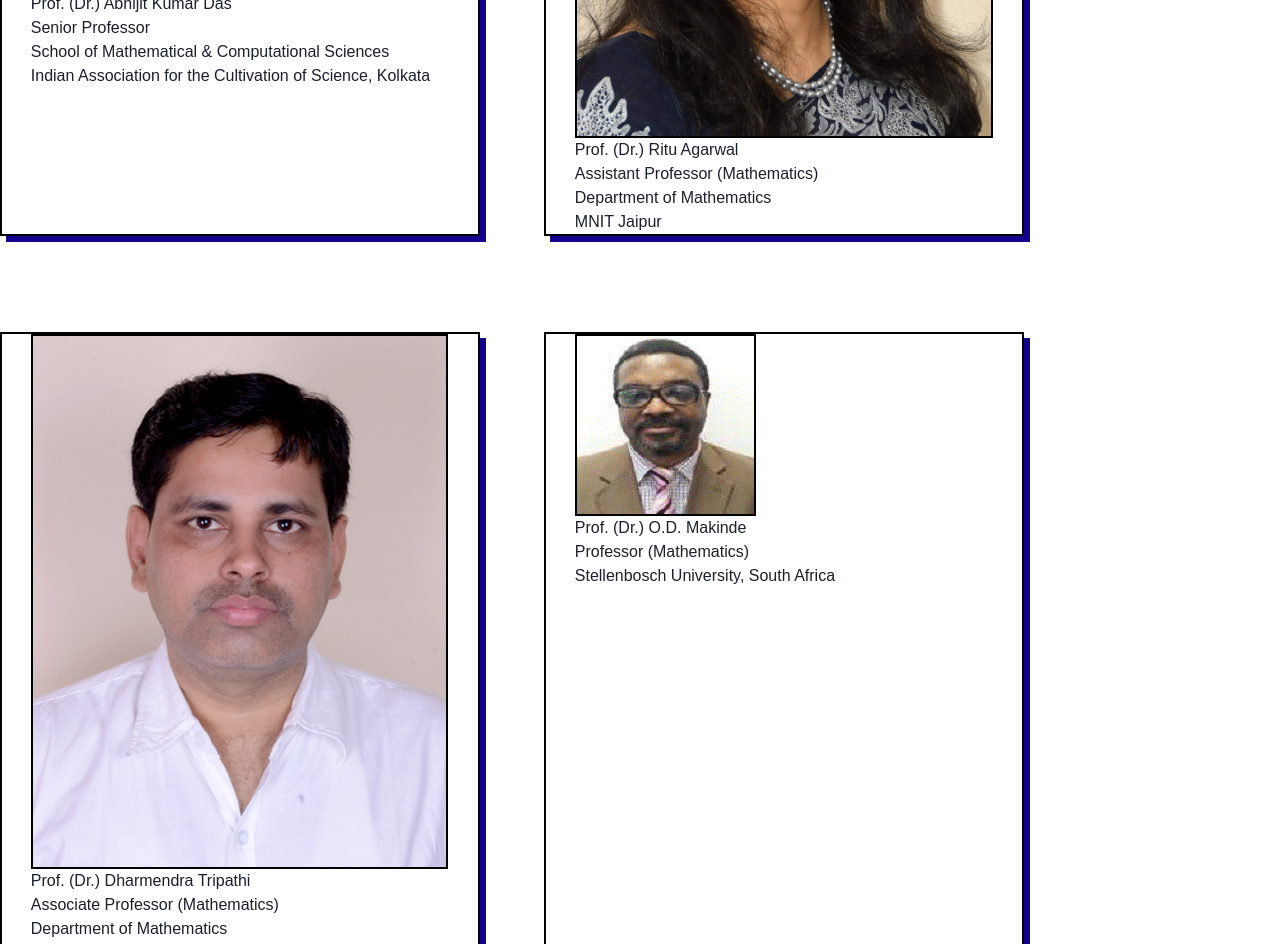
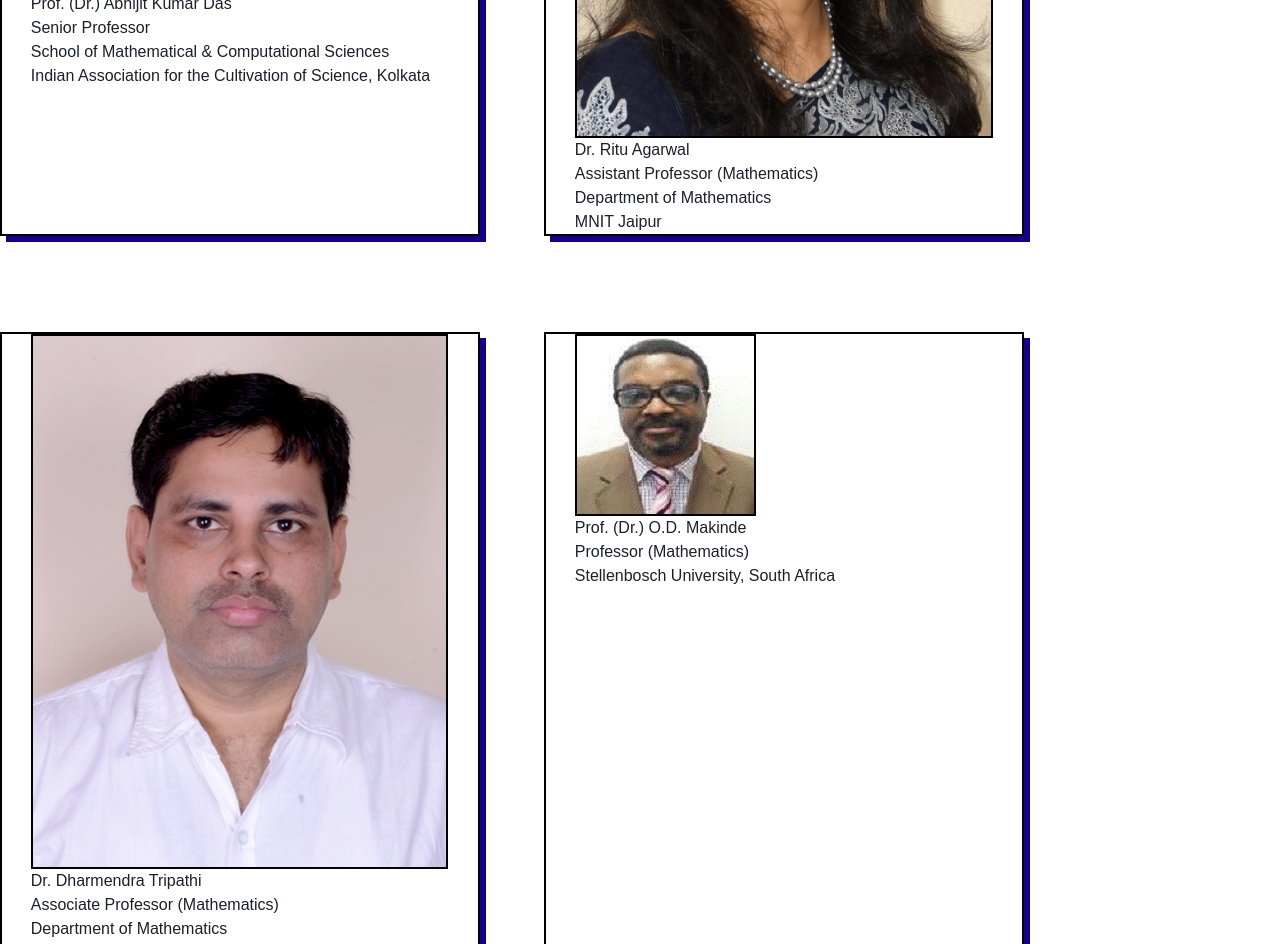
Before and after one commit to love-to-code108/iccasa2024, a React (Vite) app: page /Keynote_Speaker in a window 1280 px wide. Shown: the part 740-1684 px from the top of the page. Built offline with nearby package versions, Linux system fonts and the light colour scheme; a web font is replaced by a local one.

Commit message:
done solving small problems

```diff
--- a/src/pages/KeynoteSpeaker.jsx
+++ b/src/pages/KeynoteSpeaker.jsx
@@ -29,10 +29,10 @@ export const KeynoteSpeaker = () => {
         <KeynoteSpeaker_card_component image={DrAbhijitKumarDas} bold="Prof. (Dr.) Abhijit Kumar Das" line1="Senior Professor" line2="School of Mathematical &amp; Computational Sciences" line3="Indian Association for the Cultivation of Science, Kolkata" />
 
         {/* DR RITU AGARWAL */}
-        <KeynoteSpeaker_card_component image={DrRituAgarwal} bold="Prof. (Dr.) Ritu Agarwal" line1="Assistant Professor (Mathematics)" line2="Department of Mathematics" line3="MNIT Jaipur" />
+        <KeynoteSpeaker_card_component image={DrRituAgarwal} bold="Dr. Ritu Agarwal" line1="Assistant Professor (Mathematics)" line2="Department of Mathematics" line3="MNIT Jaipur" />
 
         {/* PROF DHARMENDRA TRIPATHI */}
-        <KeynoteSpeaker_card_component image={DrDharmendraTripathi} bold="Prof. (Dr.) Dharmendra Tripathi" line1="Associate Professor (Mathematics)" line2="Department of Mathematics" line3="National Institute of Technology, Uttarakhand" />
+        <KeynoteSpeaker_card_component image={DrDharmendraTripathi} bold="Dr. Dharmendra Tripathi" line1="Associate Professor (Mathematics)" line2="Department of Mathematics" line3="National Institute of Technology, Uttarakhand" />
 
         {/* PROF DR OD MAKINDE */}
         <KeynoteSpeaker_card_component image={ProfODMakinde} bold="Prof. (Dr.) O.D. Makinde" line1="Professor (Mathematics)" line2="Stellenbosch University, South Africa" />
@@ -47,19 +47,19 @@ export const KeynoteSpeaker = () => {
         <KeynoteSpeaker_card_component image={DrDevendraKumar} bold="Dr. Devendra Kumar" line1="Assistant Professor" line2="Department of Mathematics" line3="University of Rajasthan, Jaipur" />
 
         {/* DR JAGDEV SING */}
-        <KeynoteSpeaker_card_component image={DrJagdevSingh} bold="Dr. Jagdev Singh" line1="Professor and Head" line2="Department of Mathematics," line3="JECRC University, Jaipur" />
+        <KeynoteSpeaker_card_component image={DrJagdevSingh} bold="Prof. (Dr.) Jagdev Singh" line1="Professor and Head" line2="Department of Mathematics," line3="JECRC University, Jaipur" />
 
         {/* DR PRADEEP KUMAR */}
         <KeynoteSpeaker_card_component image={DrPradeepKumar} bold="Dr. Pradeep Kumar" line1="Associate Professor" line2="Department of Chemistry" line3="MNIT Jaipur" />
 
         {/* PROF ANIL KUMAR */}
-        <KeynoteSpeaker_card_component image={ProfAnilKumar} bold="Prof. Anil Kumar" line1="Professor" line2="Department of Chemistry" line3="BITS Pilani, Pilani campus" />
+        <KeynoteSpeaker_card_component image={ProfAnilKumar} bold="Prof. (Dr.) Anil Kumar" line1="Professor" line2="Department of Chemistry" line3="BITS Pilani, Pilani campus" />
 
         {/* DR NARESH KUMAR */}
         <KeynoteSpeaker_card_component image={DrNareshKumar} bold="Dr. Naresh Kumar" line1="Assistant Professor," line2="Department of Mathematical and Physical Sciences," line3="Sultanate of Oman." />
 
         {/* DR VAIBHAV VARSHNEY */}
-        <KeynoteSpeaker_card_component image={DrVaibhav} bold="Prof. (Dr.) Vaibhav Varshney" line1="Assistant Professor" line2="Department of Physics and Astrophysics" line3="Delhi University, Delhi, India" />
+        <KeynoteSpeaker_card_component image={DrVaibhav} bold="Dr. Vaibhav Varshney" line1="Assistant Professor" line2="Department of Physics and Astrophysics" line3="Delhi University, Delhi, India" />
       </div>
     </div>
   )
```
